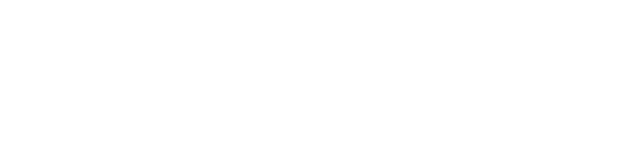
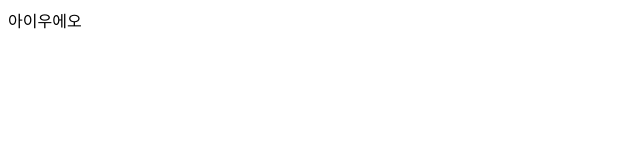
Before and after one commit to ymok0423/portfolio, a plain HTML site: page index.html in a window 1280 px wide. Shown: the whole page, without its empty margins (0-640 px from the left). Drawn offline with Linux system fonts and the light colour scheme.

Commit message:
테스트1

```diff
--- a/index.html
+++ b/index.html
@@ -7,6 +7,6 @@
     <title>이재하님의 포트폴리오입니다.</title>
 </head>
 <body>
-
+    아이우에오
 </body>
 </html>
```
